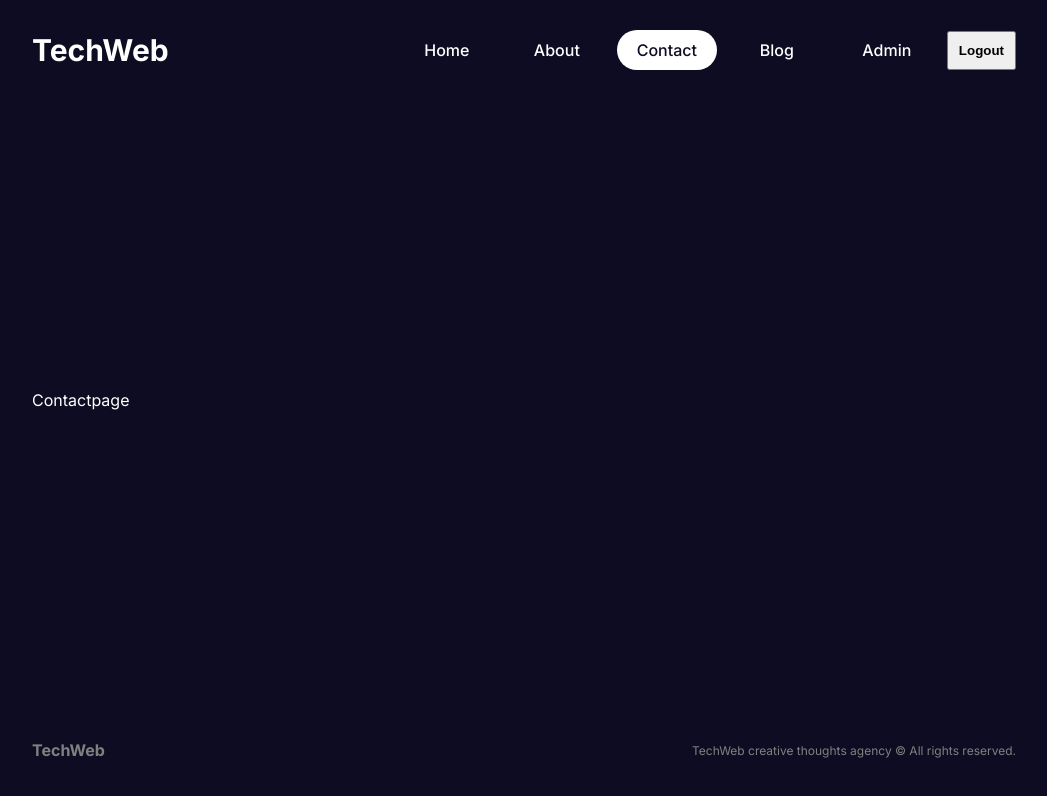
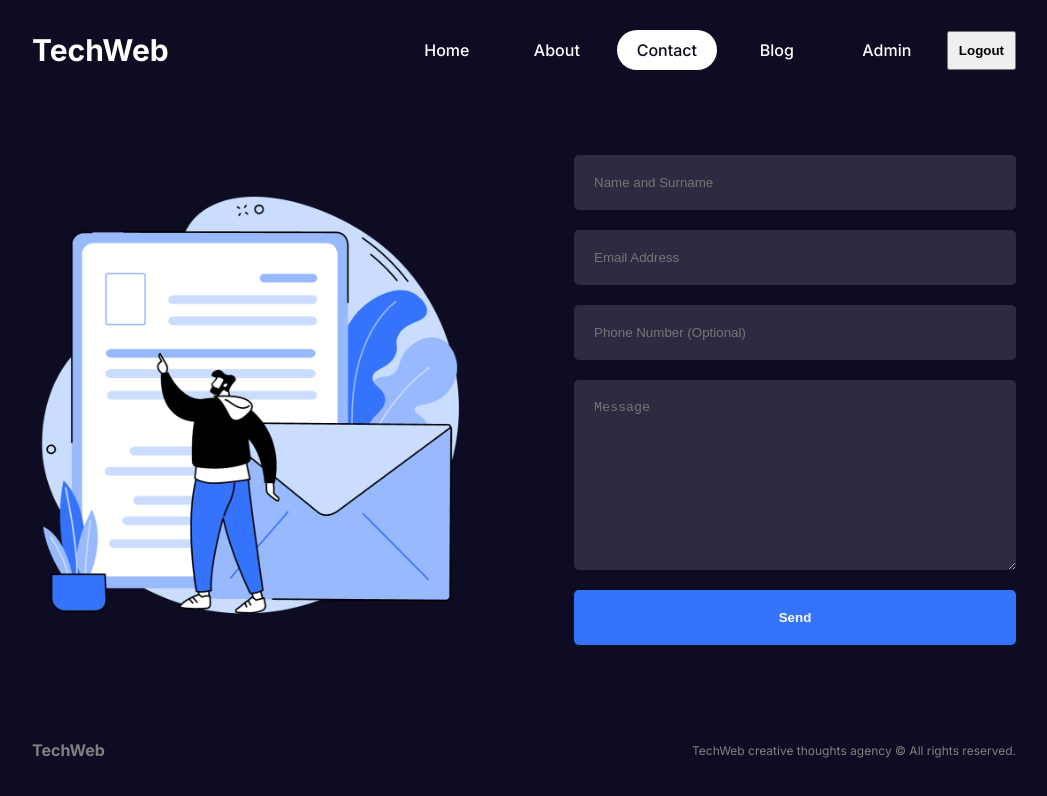
Before and after one commit to NehalSurti/TechWeb-Next.js, a Next.js app: page /contact in a window 1280 px wide. Shown: the top 796 px of the page, without its empty margins (116-1163 px from the left). Built offline with nearby package versions, Linux system fonts and the light colour scheme.

Commit message:
updating

```diff
--- /dev/null
+++ b/src/app/blog/[slug]/SinglePost.module.css
@@ -0,0 +1,55 @@
+.container {
+  display: flex;
+  gap: 100px;
+}
+
+.imgContainer {
+  flex: 1;
+  position: relative;
+  height: calc(100vh - 200px);
+}
+
+.img {
+  object-fit: cover;
+}
+
+.textContainer {
+  flex: 2;
+  display: flex;
+  flex-direction: column;
+  gap: 50px;
+}
+
+.title {
+  font-size: 64px;
+}
+
+.detail {
+  display: flex;
+  gap: 20px;
+}
+
+.detailText {
+  display: flex;
+  flex-direction: column;
+  gap: 10px;
+}
+
+.detailTitle {
+  color: gray;
+  font-weight: bold;
+}
+
+.detailValue {
+  font-weight: 500;
+}
+
+.content {
+  font-size: 20px;
+}
+
+@media (max-width: 768px) {
+  .imgContainer {
+    display: none;
+  }
+}
--- /dev/null
+++ b/src/app/blog/blog.module.css
@@ -0,0 +1,21 @@
+.container {
+  display: flex;
+  flex-wrap: wrap;
+  gap: 20px;
+}
+
+.post {
+  width: 30%;
+}
+
+@media screen and (max-width: 1280px) {
+  .post {
+    width: 45%;
+  }
+}
+
+@media screen and (max-width: 768px) {
+  .post {
+    width: 100%;
+  }
+}
--- /dev/null
+++ b/src/app/contact/contact.module.css
@@ -0,0 +1,51 @@
+.container {
+  display: flex;
+  align-items: center;
+  gap: 100px;
+}
+
+.imgContainer {
+  flex: 1;
+  height: 500px;
+  position: relative;
+}
+
+.img {
+  object-fit: contain;
+}
+
+.formContainer {
+  flex: 1;
+}
+
+.form {
+  display: flex;
+  flex-direction: column;
+  gap: 20px;
+}
+
+.form input,
+.form textarea {
+  padding: 20px;
+  border-radius: 5px;
+  border: none;
+  outline: none;
+  background-color: var(--bgSoft);
+  color: var(--text);
+}
+
+.form button {
+  padding: 20px;
+  background-color: var(--btn);
+  color: var(--text);
+  font-weight: bold;
+  border: none;
+  border-radius: 5px;
+  cursor: pointer;
+}
+
+@media (max-width: 768px) {
+  .container {
+    flex-direction: column;
+  }
+}
--- a/src/app/contact/page.jsx
+++ b/src/app/contact/page.jsx
@@ -1,7 +1,45 @@
-import React from 'react'
+// "use client";
+import Image from "next/image";
+import styles from "./contact.module.css";
+// import dynamic from "next/dynamic";
+// import HydrationTest from "@/components/hydrationTest";
 
-export default function ContactPage() {
+// const HydrationTestNoSSR = dynamic(()=>import("@/components/hydrationTest"), {ssr: false})
+
+export const metadata = {
+  title: "Contact Page",
+  description: "Contact description",
+};
+
+const ContactPage = () => {
+  // const a = Math.random();
+
+  // console.log(a);
+
   return (
-    <div>Contactpage</div>
-  )
-}
+    <div className={styles.container}>
+      <div className={styles.imgContainer}>
+        <Image src="/contact.png" alt="" fill className={styles.img} />
+      </div>
+      <div className={styles.formContainer}>
+        {/* <HydrationTestNoSSR/> */}
+        {/* <div suppressHydrationWarning>{a}</div> */}
+        <form action="" className={styles.form}>
+          <input type="text" placeholder="Name and Surname" />
+          <input type="text" placeholder="Email Address" />
+          <input type="text" placeholder="Phone Number (Optional)" />
+          <textarea
+            name=""
+            id=""
+            cols="30"
+            rows="10"
+            placeholder="Message"
+          ></textarea>
+          <button>Send</button>
+        </form>
+      </div>
+    </div>
+  );
+};
+
+export default ContactPage;
--- /dev/null
+++ b/src/components/postCard/PostCard.module.css
@@ -0,0 +1,43 @@
+.container {
+  display: flex;
+  flex-direction: column;
+  gap: 20px;
+  margin-bottom: 20px;
+}
+
+.top {
+  display: flex;
+}
+
+.imgContainer {
+  width: 90%;
+  height: 400px;
+  position: relative;
+}
+
+.img {
+  object-fit: cover;
+}
+
+.date {
+  font-size: 12px;
+  transform: rotate(270deg);
+  margin: auto;
+}
+
+.title {
+  width: 90%;
+  font-size: 24px;
+  margin-bottom: 20px;
+}
+
+.desc {
+  width: 90%;
+  margin-bottom: 20px;
+  font-weight: 300;
+  color: gray;
+}
+
+.link {
+  text-decoration: underline;
+}
```
Also changed, not shown: src/app/blog/[slug]/page.jsx (+64 -5 lines), src/app/blog/page.jsx (+34 -5 lines), src/components/postCard/PostCard.jsx (added, +29 -0 lines).
